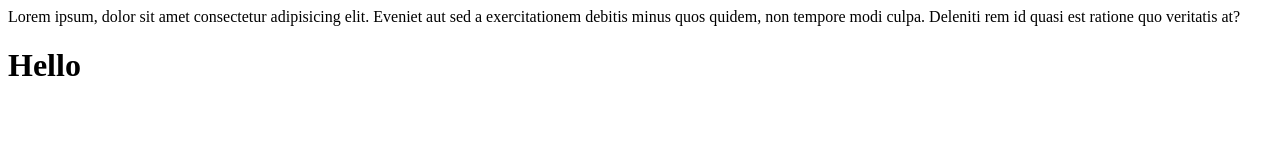
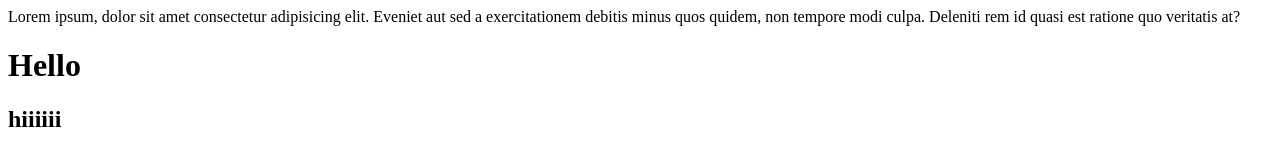
Before and after one commit to marwaen/REP1, a plain HTML site: page index.html in a window 1280 px wide. Drawn offline with Linux system fonts and the light colour scheme.

Commit message:
crazy maghwa

```diff
--- a/index.html
+++ b/index.html
@@ -1,3 +1,4 @@
 <p>Lorem ipsum, dolor sit amet consectetur adipisicing elit. Eveniet aut sed a exercitationem debitis minus quos quidem, non tempore modi culpa.
      Deleniti rem id quasi est ratione quo veritatis at?</p>
 <h1>Hello</h1>
+<h2>hiiiiii</h2>
```
